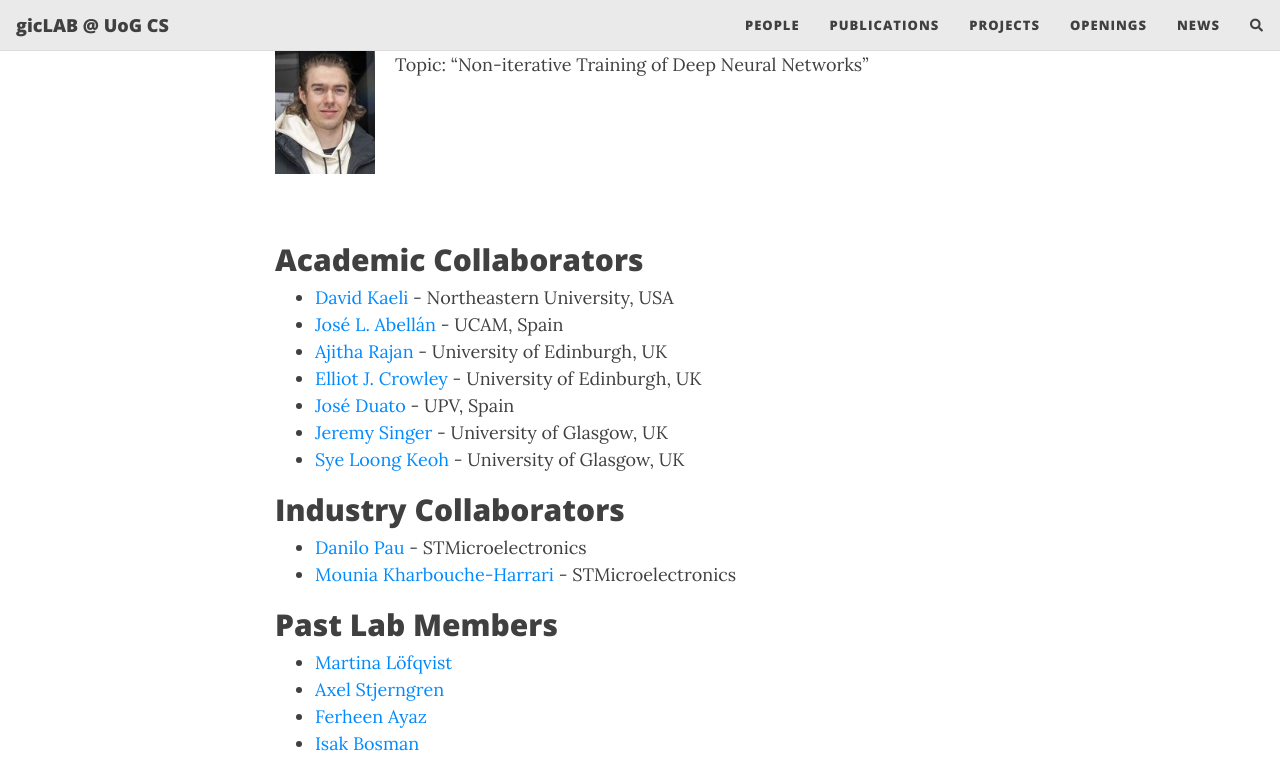
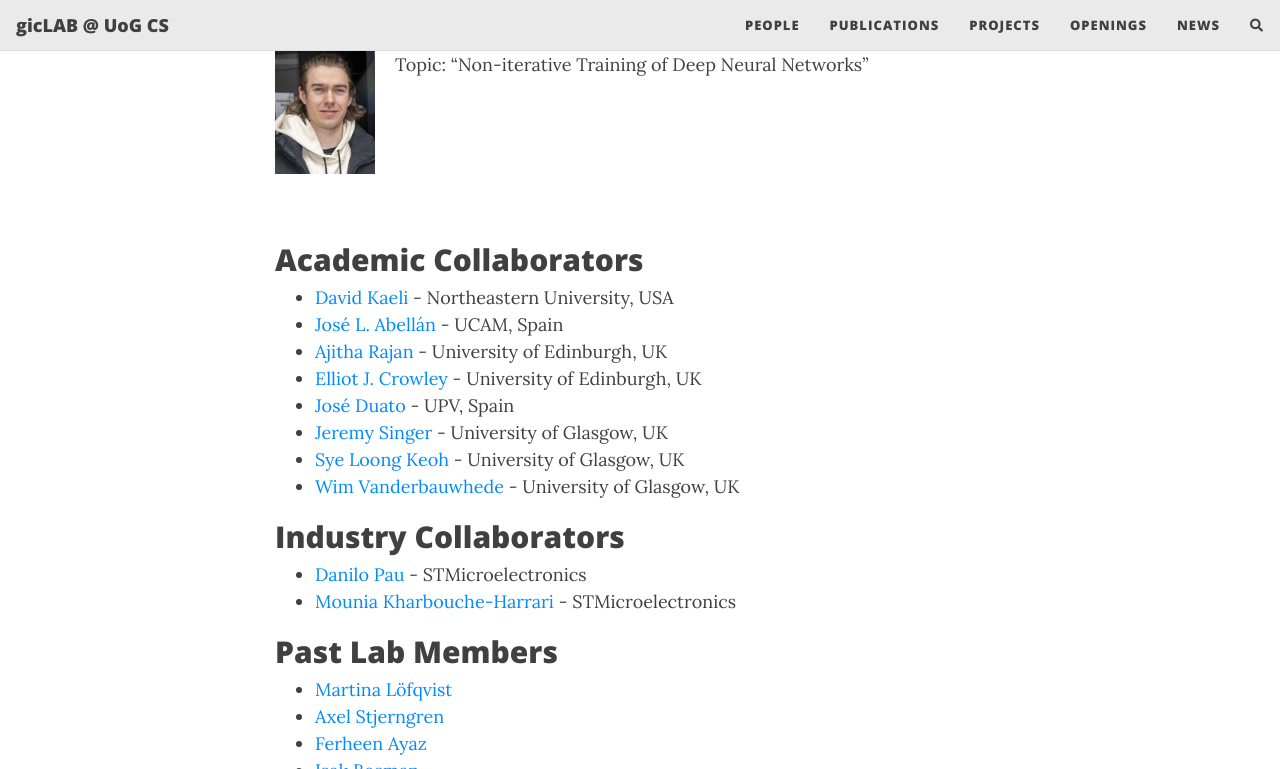
Before and after one commit to gicLAB/gicLAB.github.io, a Jekyll site: the page built from people.md, in a window 1280 px wide and 900 px high, scrolled down 1676 px, cut to the strip 0-769 px from the top of the window. Built offline with Jekyll 4.4.1, drawn with Linux system fonts in a browser that asks for light colours; nearby versions of some CDN libraries; comment, search, counter and statistics services are not loaded.

Commit message:
Update people.md

```diff
--- a/people.md
+++ b/people.md
@@ -68,6 +68,7 @@ Topic: "'Efficient ML model implementation in FPGAs"
 - [José Duato](http://www.gap.upv.es/index.php/members/1-jose-duato) - UPV, Spain
 - [Jeremy Singer](https://www.dcs.gla.ac.uk/~jsinger/) - University of Glasgow, UK
 - [Sye Loong Keoh](https://www.gla.ac.uk/schools/computing/staff/syeloongkeoh/) - University of Glasgow, UK
+- [Wim Vanderbauwhede](https://www.dcs.gla.ac.uk/~wim/) - University of Glasgow, UK
 
 
 ## Industry Collaborators
```
